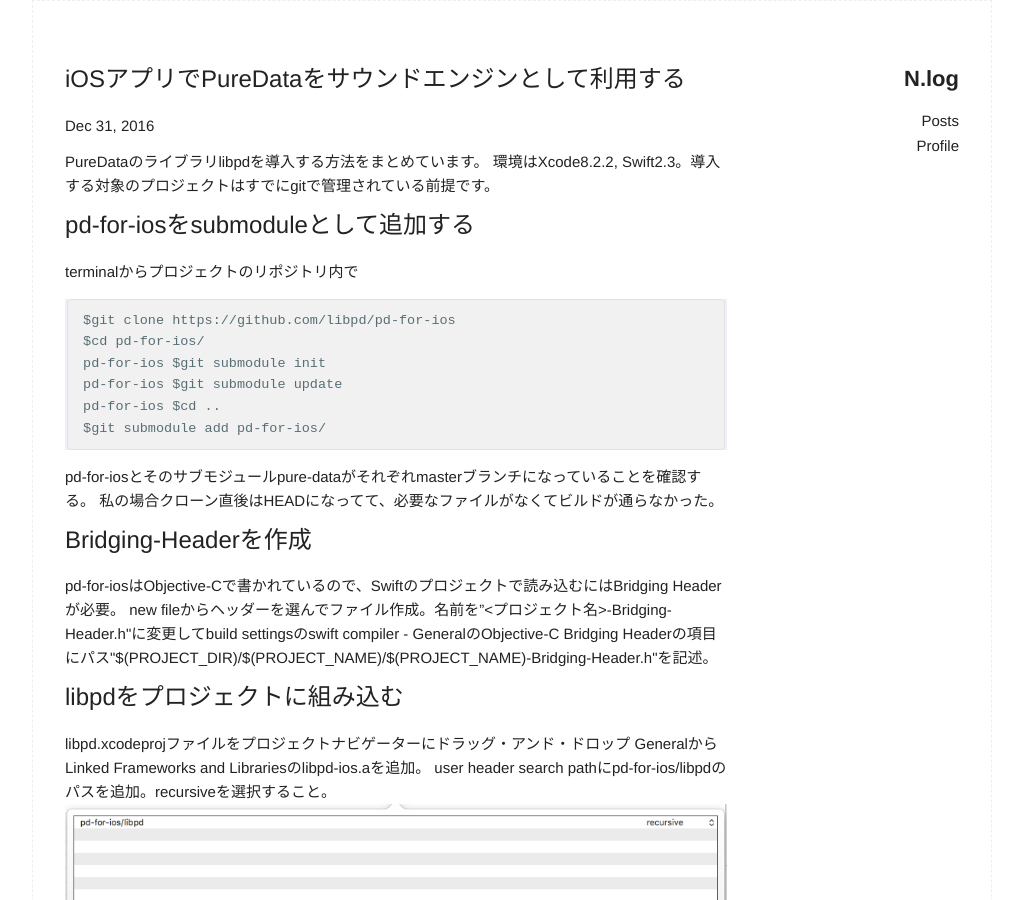
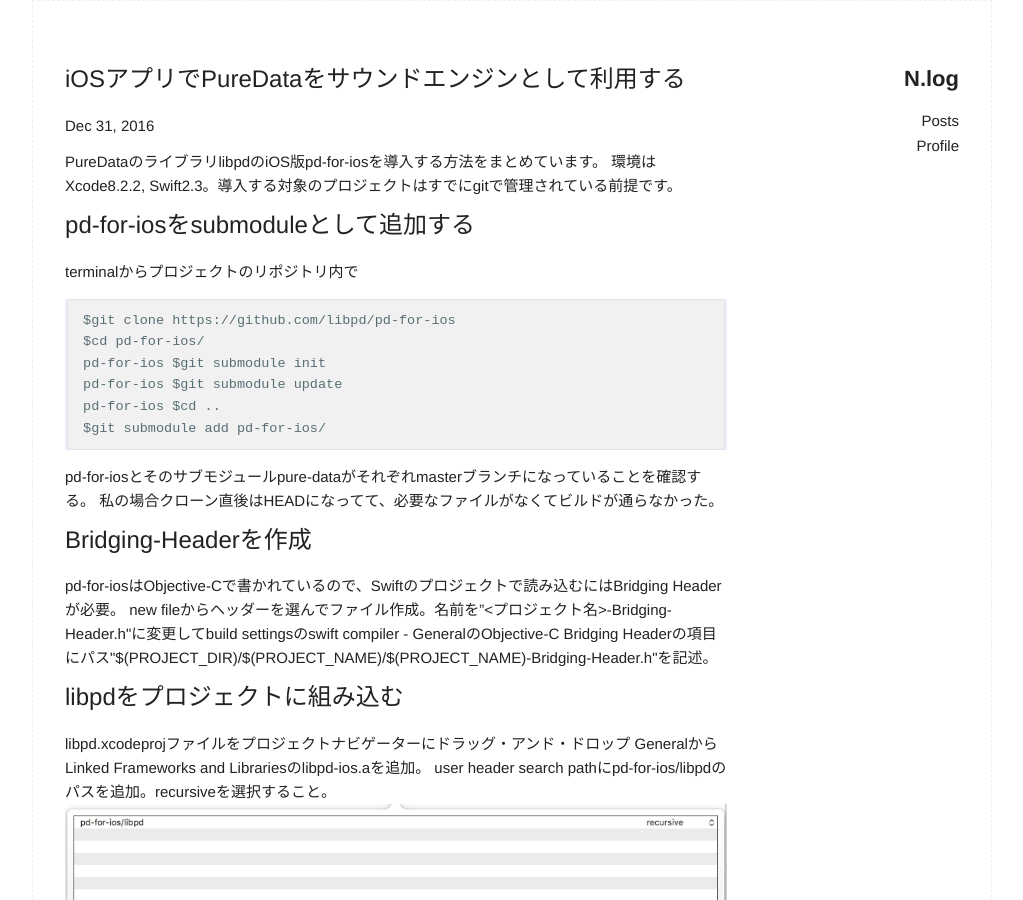
Before and after one commit to NAKANISYNTH/NAKANISYNTH.github.io, a Jekyll site: the page built from _posts/2017-01-01-introduction-libpd-swift.markdown, in a window 1280 px wide and 900 px high. Shown: the whole window, without its empty margins (128-1151 px from the left). Built offline with Jekyll 4.4.1, drawn with Linux system fonts in a browser that asks for light colours.

Commit message:
ファイル名変更

```diff
--- a/_posts/2017-01-01-make-bridging-header.markdown
+++ b/_posts/2017-01-01-introduction-libpd-swift.markdown
@@ -5,7 +5,7 @@ date: 2017-1-1 00:06:26 +0800
 categories: iOS
 ---
 
-PureDataのライブラリlibpdを導入する方法をまとめています。
+PureDataのライブラリlibpdのiOS版pd-for-iosを導入する方法をまとめています。
 環境はXcode8.2.2, Swift2.3。導入する対象のプロジェクトはすでにgitで管理されている前提です。
 
 # pd-for-iosをsubmoduleとして追加する
```
